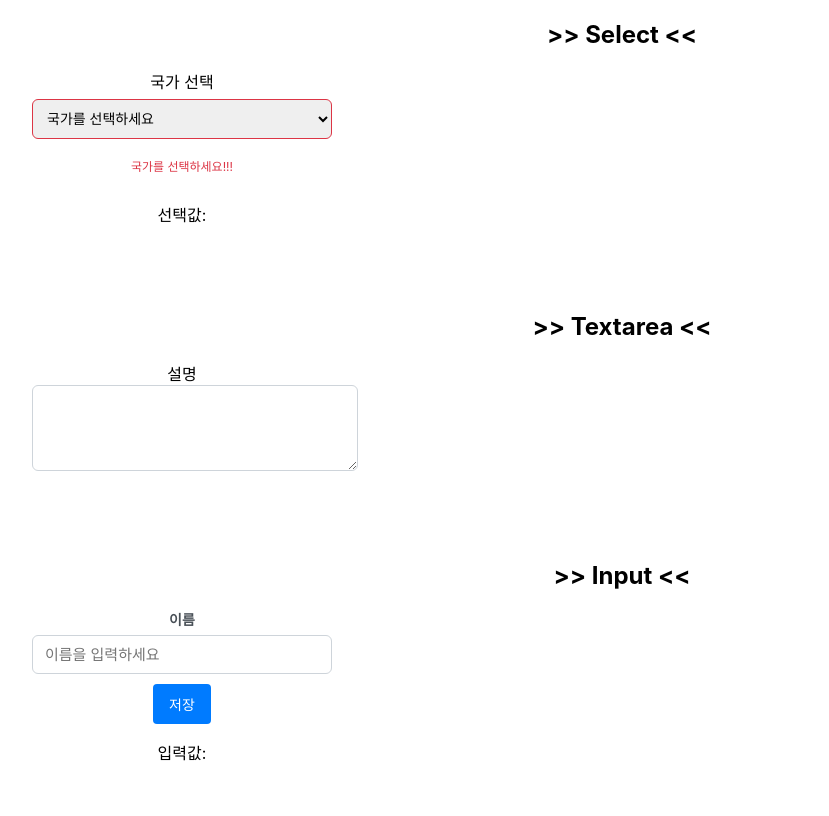
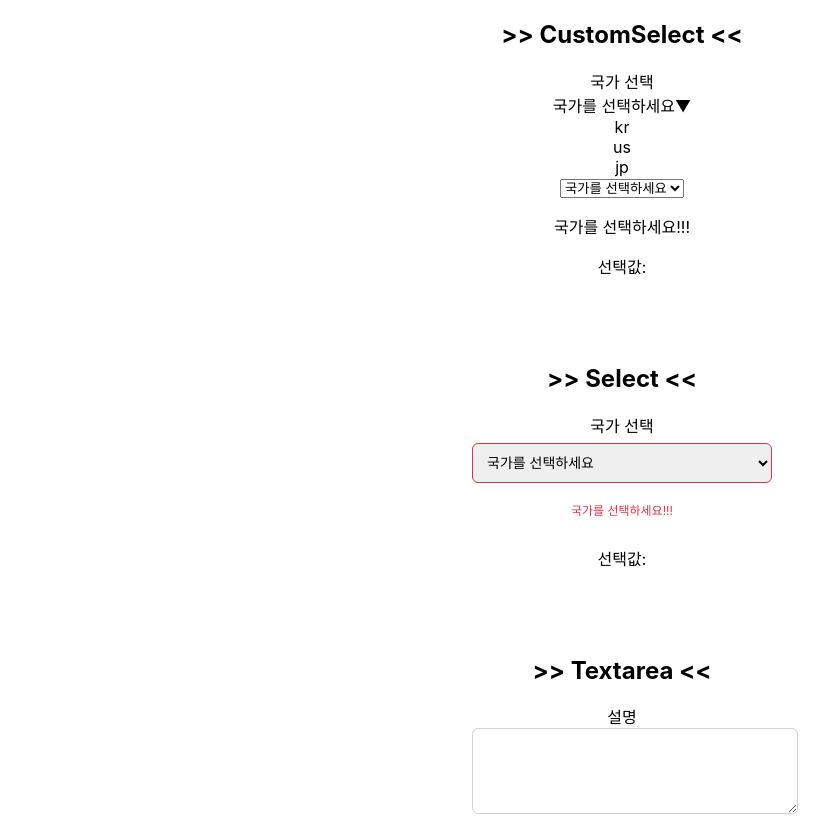
Before and after one commit to kimankuh/my-app, a React (Create React App) app: page / in a window 1280 px wide. Shown: the top 816 px of the page, without its empty margins (18-847 px from the left). Built offline with nearby package versions, Linux system fonts and the light colour scheme.

Commit message:
커스텀 셀렉트 작업중

```diff
--- a/src/App.js
+++ b/src/App.js
@@ -4,6 +4,7 @@ import Button from "./components/Button/Button";
 import Input from './components/Input';// 해당 폴더에 index파일(js, jsx, tsx)있는 경우
 import Textarea from './components/Textarea/Textarea';
 import Select from './components/Select';
+import CustomSelect from './components/CustomSelect/CustomSelect';
 
 
 function App() {
@@ -11,15 +12,23 @@ function App() {
     const [desc, setDesc] = useState("");
     const [contry, setContry] = useState("");
     const contryOptions = [
-        {value:"kr", label: "한국"},
-        {value:"us", label: "미국"},
-        {value:"jp", label: "일본"},
+        {id:1, value:"kr", label: "한국"},
+        {id:2, value:"us", label: "미국"},
+        {id:3, value:"jp", label: "일본"},
     ];
 
   return (
     <div className="App">
+        <h2>&gt;&gt; CustomSelect &lt;&lt;</h2>
+        <div style={{margin:"0 auto", padding:"0 50px 50px", width:"300px"}}>
+            <CustomSelect id="customSelectID" label="국가 선택" value={contry} options={contryOptions} placeholder="국가를 선택하세요" onChange={(e) => {setContry(e.target.value)
+                // console.log(e.target.value)
+            }} error={!contry && "국가를 선택하세요!!!"} />
+            <p>선택값: {contry}</p>
+        </div>
+
         <h2>&gt;&gt; Select &lt;&lt;</h2>
-        <div style={{padding:"0 50px 50px", width:"300px"}}>
+        <div style={{margin:"0 auto", padding:"0 50px 50px", width:"300px"}}>
             <Select id="selectID" label="국가 선택" value={contry} options={contryOptions} placeholder="국가를 선택하세요" onChange={(e) => {setContry(e.target.value)
                 // console.log(e.target.value)
             }} error={!contry && "국가를 선택하세요!!!"} />
@@ -27,12 +36,12 @@ function App() {
         </div>
 
         <h2>&gt;&gt; Textarea &lt;&lt;</h2>
-        <div style={{padding:"0 50px 50px", width:"300px"}}>
+        <div style={{margin:"0 auto", padding:"0 50px 50px", width:"300px"}}>
             <Textarea id="textareaName" label="설명" value={desc} onChange={(e) => {setDesc(e.target.value)}} />
         </div>
 
         <h2>&gt;&gt; Input &lt;&lt;</h2>
-        <div style={{padding:"0 50px 50px", width:"300px"}}>
+        <div style={{margin:"0 auto", padding:"0 50px 50px", width:"300px"}}>
             <Input type="text" id="inputName" className="dd" title="이름?" label="이름" value={name} placeholder="이름을 입력하세요" onChange={(e) => {setName(e.target.value)}} />
             <Button variant="primary">저장</Button>
             <p>입력값: {name}</p>
--- a/src/components/CustomSelect/CustomSelect.jsx
+++ b/src/components/CustomSelect/CustomSelect.jsx
@@ -1,4 +1,5 @@
 import React from "react";
+import {useState} from "react";
 import "./CustomSelect";
 
 const CustomSelect = ({
@@ -12,25 +13,36 @@ const CustomSelect = ({
         {id:3, label:'peach', value:'복숭아'},
     ],
     placeholder = "선택해 주세요",
-    onChange,
+    onChange,// 진짜 이벤트가 아니라 부모가 내려준 콜백 함수. 컴포넌트에 사용되는 경우 prop중에 하나일 뿐.
     className,
+    disabled = false,
     error,
 }) => {
+    const selectedValue = options.find((opt) => opt.value === value);// 선택된 value
+    const [open, setOpen] = useState(false);// select 열림/닫힘
+    const classes = ['ui-select-wrap', error && 'error', disabled && 'disabled'].filter(Boolean).join(" ");
+    const customOptionSelect = (val) => {
+
+    }
+    console.log('open', open);
     return (
-        <div className={`ui-select-wrap ${error ? "error": ""} ${disabled ? "disabled" : ""}`}>
+        <div className={classes}>
             {label && <label className="ui-label">{label}</label>}
 
             {/* custom select */}
-            <div className="ui-custom-select">
-                <span>{placeholder}</span>
+            <div className="ui-custom-select" onClick={() => !disabled && setOpen(!open)}>
+                <span>{selectedValue ? selectedValue.value : placeholder}</span>
                 <span className={`select-arrow ${open ? "open" : ""}`}>▼</span>
             </div>
 
             {/* custom option */}
             <div className="ui-custom-options">
                 {options.map((opt) => {
+                    // console.log('opt', opt)
                     return (
-                        <div key={opt.value} className={`ui-custom-option ${opt.value === value ? "selected" : ""}`}>{opt.value}</div>
+                        <div key={opt.value} className={`ui-custom-option ${opt.value === value ? "selected" : ""}`} onClick={() => customOptionSelect(opt.value)}>
+                            {opt.value}
+                        </div>
                     )
                 })}
             </div>
@@ -39,6 +51,7 @@ const CustomSelect = ({
             <select id={id} title={title}>
                 <option>{placeholder}</option>
                 {options.map((opt) => {
+                    // console.log('opt2', opt)
                     return (
                     <option key={opt.id} value={opt.label}>{opt.value}</option>
                     )
```
Also changed, not shown: package.json (+7 -1 lines), 1 other file (tests, documents, lock files or other folders).
